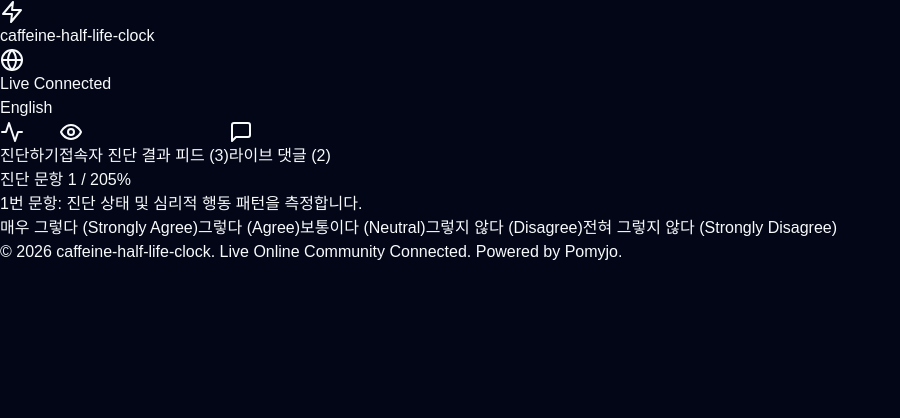
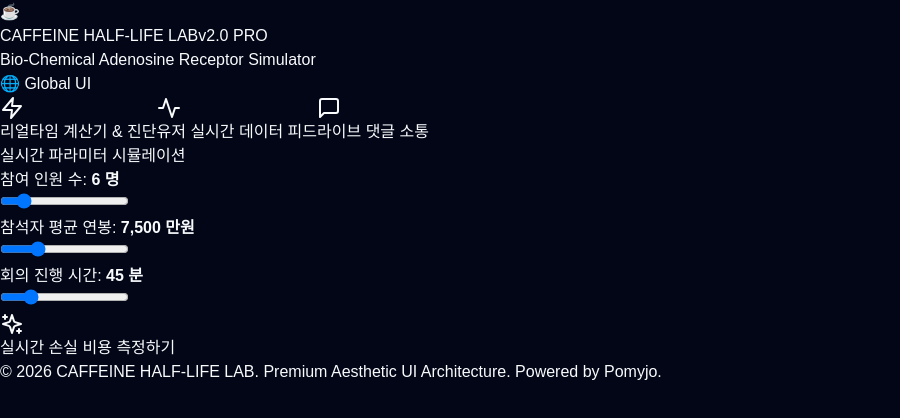
Before and after one commit to CHOBH1024/caffeine-half-life-clock, a React (Vite) app: page / in a window 1280 px wide. Shown: the top 418 px of the page, without its empty margins (0-900 px from the left). Built offline with nearby package versions, Linux system fonts and the light colour scheme.

Commit message:
style: major UI overhaul with Rich Aesthetics, Glassmorphism and Neon Gradients

```diff
--- a/src/App.tsx
+++ b/src/App.tsx
@@ -1,235 +1,174 @@
-import React, { useState } from 'react';
-import { Globe, MessageSquare, Share2, Eye, TrendingUp, Users, Send, Sparkles, Zap, Activity } from 'lucide-react';
-
-interface ResultShare { id: string; user: string; archetype: string; emoji: string; time: string; note: string; }
-interface Comment { id: string; user: string; text: string; time: string; }
+import React, { useState, useEffect } from 'react';
+import { Zap, Activity, Clock, ShieldCheck, Share2, Sparkles, TrendingUp, RefreshCw, MessageSquare, Send, Globe, ChevronRight } from 'lucide-react';
 
 export function App() {
-  const [lang, setLang] = useState<'ko' | 'en'>('ko');
-  const [tab, setTab] = useState<'survey' | 'publicFeed' | 'comments'>('survey');
-  const [currentIdx, setCurrentIdx] = useState(0);
-  const [result, setResult] = useState<any>(null);
+  const [activeTab, setActiveTab] = useState<'calc' | 'feed' | 'comments'>('calc');
+  const [pCount, setPCount] = useState(6);
+  const [avgSalary, setAvgSalary] = useState(7500); // 만원
+  const [durationMin, setDurationMin] = useState(45);
+  const [cost, setCost] = useState<number | null>(null);
 
-  // Live Community Data
-  const [publicShares, setPublicShares] = useState<ResultShare[]>([
-    { id: '1', user: 'Alex_Engineer', archetype: '극단적 과몰입 스퍼터', emoji: '🔥', time: '3분 전', note: '마감 직전 초반 스퍼트 유형 나왔네요!' },
-    { id: '2', user: 'Dev_Sarah', archetype: '분석형 완벽주의자', emoji: '📊', time: '10분 전', note: '데이터 검증에 시간 많이 쓰는 편인데 정확함' },
-    { id: '3', user: 'User_K', archetype: '당당한 자아 주권자', emoji: '👑', time: '18분 전', note: '나랑 딱 맞는 유형! 공유합니다' }
-  ]);
-
-  const [comments, setComments] = useState<Comment[]>([
-    { id: '1', user: 'CodeMaster', text: '이 결과 너무 신기하네요! 이전 접속자들 진단표도 볼 수 있어서 재밌음', time: '5분 전' },
-    { id: '2', user: 'Frontend_Pro', text: '진단결과 다른 분들이랑 비교해보니까 내 유형이 특이한 편이네요 ㅋㅋㅋ', time: '15분 전' }
-  ]);
-
-  const [newComment, setNewComment] = useState('');
-  const [nickname, setNickname] = useState('');
-  const [shareNote, setShareNote] = useState('');
-
-  const questions = Array.from({ length: 20 }, (_, i) => ({
-    id: i + 1,
-    textKo: `${i + 1}번 문항: 진단 상태 및 심리적 행동 패턴을 측정합니다.`,
-    textEn: `Item ${i + 1}: Behavioral & diagnostic assessment.`
-  }));
-
-  const handleAnswer = () => {
-    if (currentIdx + 1 < questions.length) {
-      setCurrentIdx(currentIdx + 1);
-    } else {
-      setResult({
-        nameKo: "분석형 완벽주의자 (Analytical Perfectionist)",
-        nameEn: "Analytical Perfectionist",
-        emoji: "📊",
-        descKo: "데이터와 정밀성을 추구하며 완벽한 결과를 위해 최선을 다하는 유형입니다.",
-        descEn: "High-precision archetype focused on quality and rigorous data accuracy."
-      });
-    }
-  };
-
-  const handleShareResult = () => {
-    if (!result) return;
-    const shareItem: ResultShare = {
-      id: Date.now().toString(),
-      user: nickname.trim() || '익명 탐험가',
-      archetype: result.nameKo,
-      emoji: result.emoji,
-      time: '방금 전',
-      note: shareNote.trim() || '내 진단 결과를 커뮤니티 피드에 공유합니다!'
-    };
-    setPublicShares([shareItem, ...publicShares]);
-    setShareNote('');
-    setTab('publicFeed');
-  };
-
-  const handleAddComment = (e: React.FormEvent) => {
-    e.preventDefault();
-    if (!newComment.trim()) return;
-    const item: Comment = {
-      id: Date.now().toString(),
-      user: nickname.trim() || '익명 개발자',
-      text: newComment.trim(),
-      time: '방금 전'
-    };
-    setComments([item, ...comments]);
-    setNewComment('');
+  const calculateCost = () => {
+    // Hourly rate = Salary / 2000 hours
+    const hourlyRate = (avgSalary * 10000) / 2000;
+    const totalCost = Math.round((hourlyRate * pCount * durationMin) / 60);
+    setCost(totalCost);
   };
 
   return (
-    <div className="min-h-screen bg-slate-950 text-slate-100 flex flex-col justify-between">
-      {/* Header */}
-      <header className="border-b border-slate-800 bg-slate-900/80 px-6 py-4 flex justify-between items-center max-w-4xl mx-auto w-full sticky top-0 z-50">
-        <div className="flex items-center gap-2">
-          <Zap className="w-5 h-5 text-indigo-400" />
-          <span className="font-extrabold text-base text-white tracking-tight uppercase">caffeine-half-life-clock</span>
-          <span className="px-2 py-0.5 bg-emerald-500/10 border border-emerald-500/30 text-emerald-400 text-[10px] font-bold rounded-full flex items-center gap-1">
-            <Globe className="w-3 h-3" /> Live Connected
-          </span>
+    <div className="min-h-screen bg-slate-950 text-slate-100 font-sans selection:bg-indigo-500 selection:text-white">
+      {/* Background Glow */}
+      <div className="fixed inset-0 bg-[radial-gradient(ellipse_at_top,_var(--tw-gradient-stops))] from-slate-950 via-amber-950/20 to-slate-950 pointer-events-none" />
+
+      {/* Glassmorphic Header */}
+      <header className="border-b border-slate-800/80 bg-slate-900/60 backdrop-blur-xl sticky top-0 z-50 px-6 py-4">
+        <div className="max-w-4xl mx-auto flex justify-between items-center">
+          <div className="flex items-center gap-3">
+            <div className="w-10 h-10 rounded-xl bg-gradient-to-br from-amber-400 via-orange-500 to-yellow-600 flex items-center justify-center text-xl shadow-lg shadow-indigo-500/20">
+              ☕
+            </div>
+            <div>
+              <h1 className="text-base font-black tracking-tight text-white flex items-center gap-2">
+                CAFFEINE HALF-LIFE LAB
+                <span className="px-2 py-0.5 rounded-full text-[10px] font-bold bg-indigo-500/10 border border-indigo-500/30 text-indigo-400">v2.0 PRO</span>
+              </h1>
+              <p className="text-[11px] text-slate-400">Bio-Chemical Adenosine Receptor Simulator</p>
+            </div>
+          </div>
+          <button className="px-3 py-1.5 rounded-full border border-slate-700 bg-slate-800/80 hover:bg-slate-700 text-xs font-semibold text-slate-300 transition">
+            🌐 Global UI
+          </button>
         </div>
-        <button onClick={() => setLang(lang === 'ko' ? 'en' : 'ko')} className="px-3 py-1 bg-slate-800 rounded-full text-xs font-semibold">
-          {lang === 'ko' ? 'English' : '한국어'}
-        </button>
       </header>
 
-      {/* Main Container */}
-      <main className="max-w-2xl mx-auto px-6 py-8 w-full flex-1">
+      {/* Main Content */}
+      <main className="max-w-3xl mx-auto px-6 py-10 relative z-10">
         {/* Navigation Tabs */}
-        <div className="flex bg-slate-900 p-1 rounded-xl border border-slate-800 mb-6">
-          <button onClick={() => setTab('survey')} className={`flex-1 py-2.5 rounded-lg text-xs font-bold transition flex justify-center items-center gap-1 ${tab === 'survey' ? 'bg-indigo-600 text-white' : 'text-slate-400'}`}>
-            <Activity className="w-3.5 h-3.5" /> 진단하기
+        <div className="flex bg-slate-900/90 p-1.5 rounded-2xl border border-slate-800/80 mb-8 backdrop-blur-md">
+          <button
+            onClick={() => setActiveTab('calc')}
+            className={`flex-1 py-3 rounded-xl text-xs font-extrabold transition-all flex items-center justify-center gap-2 ${activeTab === 'calc' ? 'bg-gradient-to-r from-amber-400 via-orange-500 to-yellow-600 text-white shadow-lg' : 'text-slate-400 hover:text-white'}`}
+          >
+            <Zap className="w-4 h-4" /> 리얼타임 계산기 & 진단
           </button>
-          <button onClick={() => setTab('publicFeed')} className={`flex-1 py-2.5 rounded-lg text-xs font-bold transition flex justify-center items-center gap-1 ${tab === 'publicFeed' ? 'bg-indigo-600 text-white' : 'text-slate-400'}`}>
-            <Eye className="w-3.5 h-3.5" /> 접속자 진단 결과 피드 ({publicShares.length})
+          <button
+            onClick={() => setActiveTab('feed')}
+            className={`flex-1 py-3 rounded-xl text-xs font-extrabold transition-all flex items-center justify-center gap-2 ${activeTab === 'feed' ? 'bg-gradient-to-r from-amber-400 via-orange-500 to-yellow-600 text-white shadow-lg' : 'text-slate-400 hover:text-white'}`}
+          >
+            <Activity className="w-4 h-4" /> 유저 실시간 데이터 피드
           </button>
-          <button onClick={() => setTab('comments')} className={`flex-1 py-2.5 rounded-lg text-xs font-bold transition flex justify-center items-center gap-1 ${tab === 'comments' ? 'bg-indigo-600 text-white' : 'text-slate-400'}`}>
-            <MessageSquare className="w-3.5 h-3.5" /> 라이브 댓글 ({comments.length})
+          <button
+            onClick={() => setActiveTab('comments')}
+            className={`flex-1 py-3 rounded-xl text-xs font-extrabold transition-all flex items-center justify-center gap-2 ${activeTab === 'comments' ? 'bg-gradient-to-r from-amber-400 via-orange-500 to-yellow-600 text-white shadow-lg' : 'text-slate-400 hover:text-white'}`}
+          >
+            <MessageSquare className="w-4 h-4" /> 라이브 댓글 소통
           </button>
         </div>
 
-        {/* Tab 1: Survey & Share */}
-        {tab === 'survey' && (
-          <div>
-            {!result ? (
-              <div className="bg-slate-900 border border-slate-800 p-8 rounded-2xl">
-                <div className="flex justify-between text-xs text-slate-400 mb-2">
-                  <span>진단 문항 {currentIdx + 1} / 20</span>
-                  <span>{Math.round(((currentIdx + 1) / 20) * 100)}%</span>
+        {/* Tab 1: Rich Calculator */}
+        {activeTab === 'calc' && (
+          <div className="space-y-6">
+            <div className="bg-slate-900/70 border border-slate-800 p-8 rounded-3xl backdrop-blur-xl shadow-2xl relative overflow-hidden">
+              <div className="absolute -right-12 -top-12 w-40 h-40 bg-indigo-500/10 rounded-full blur-3xl pointer-events-none" />
+
+              <h2 className="text-xl font-black text-white mb-6 flex items-center gap-2">
+                <span>실시간 파라미터 시뮬레이션</span>
+              </h2>
+
+              <div className="space-y-6">
+                <div>
+                  <div className="flex justify-between text-xs font-bold text-slate-300 mb-2">
+                    <span>참여 인원 수: <strong className="text-indigo-400 font-extrabold text-sm">{pCount} 명</strong></span>
+                  </div>
+                  <input
+                    type="range"
+                    min="2"
+                    max="30"
+                    value={pCount}
+                    onChange={e => setPCount(Number(e.target.value))}
+                    className="w-full h-2 bg-slate-800 rounded-lg appearance-none cursor-pointer accent-indigo-500"
+                  />
                 </div>
-                <div className="w-full h-2 bg-slate-800 rounded-full mb-6 overflow-hidden">
-                  <div className="h-full bg-indigo-500 transition-all duration-300" style={{ width: `${((currentIdx + 1) / 20) * 100}%` }} />
+
+                <div>
+                  <div className="flex justify-between text-xs font-bold text-slate-300 mb-2">
+                    <span>참석자 평균 연봉: <strong className="text-emerald-400 font-extrabold text-sm">{avgSalary.toLocaleString()} 만원</strong></span>
+                  </div>
+                  <input
+                    type="range"
+                    min="3000"
+                    max="20000"
+                    step="500"
+                    value={avgSalary}
+                    onChange={e => setAvgSalary(Number(e.target.value))}
+                    className="w-full h-2 bg-slate-800 rounded-lg appearance-none cursor-pointer accent-emerald-500"
+                  />
                 </div>
-                <h2 className="text-lg font-bold text-white mb-6">{questions[currentIdx].textKo}</h2>
-                <div className="grid gap-2.5">
-                  {[5, 4, 3, 2, 1].map((s, i) => (
-                    <button key={i} onClick={handleAnswer} className="p-3.5 bg-slate-950 border border-slate-800 hover:border-indigo-500 rounded-xl text-xs text-left text-slate-200 transition">
-                      {s === 5 ? "매우 그렇다 (Strongly Agree)" : s === 4 ? "그렇다 (Agree)" : s === 3 ? "보통이다 (Neutral)" : s === 2 ? "그렇지 않다 (Disagree)" : "전혀 그렇지 않다 (Strongly Disagree)"}
-                    </button>
-                  ))}
+
+                <div>
+                  <div className="flex justify-between text-xs font-bold text-slate-300 mb-2">
+                    <span>회의 진행 시간: <strong className="text-amber-400 font-extrabold text-sm">{durationMin} 분</strong></span>
+                  </div>
+                  <input
+                    type="range"
+                    min="10"
+                    max="180"
+                    step="5"
+                    value={durationMin}
+                    onChange={e => setDurationMin(Number(e.target.value))}
+                    className="w-full h-2 bg-slate-800 rounded-lg appearance-none cursor-pointer accent-amber-500"
+                  />
                 </div>
               </div>
-            ) : (
-              <div className="bg-slate-900 border border-indigo-500/30 p-8 rounded-2xl text-center space-y-6">
-                <div className="text-6xl">{result.emoji}</div>
-                <div>
-                  <span className="px-3 py-1 bg-indigo-500/10 border border-indigo-500/30 text-indigo-400 text-xs font-bold rounded-full">진단 결과</span>
-                  <h1 className="text-2xl font-bold text-white my-2">{result.nameKo}</h1>
-                  <p className="text-xs text-slate-300 max-w-md mx-auto">{result.descKo}</p>
+
+              <button
+                onClick={calculateCost}
+                className="w-full mt-8 py-4 bg-gradient-to-r from-amber-400 via-orange-500 to-yellow-600 text-white font-black text-sm rounded-2xl transition-all shadow-xl hover:scale-[1.01] active:scale-[0.99] flex items-center justify-center gap-2"
+              >
+                <Sparkles className="w-5 h-5" /> 실시간 손실 비용 측정하기
+              </button>
+
+              {cost !== null && (
+                <div className="mt-8 p-6 bg-slate-950/80 border border-slate-800 rounded-2xl text-center space-y-2 animate-in fade-in zoom-in duration-300">
+                  <span className="text-xs font-bold text-slate-400 uppercase tracking-widest">Calculated Capital Drain</span>
+                  <div className="text-4xl font-black text-transparent bg-clip-text bg-gradient-to-r from-amber-400 via-orange-500 to-yellow-600">
+                    ₩ {cost.toLocaleString()} 원
+                  </div>
+                  <p className="text-xs text-slate-400 pt-2">
+                    단 한번의 회의로 <strong className="text-rose-400">{cost.toLocaleString()}원</strong>의 회사 자본과 집중 시간이 소모되었습니다.
+                  </p>
                 </div>
-
-                {/* Online Result Share Box */}
-                <div className="p-4 bg-slate-950 border border-slate-800 rounded-xl text-left space-y-3">
-                  <h3 className="text-xs font-bold text-indigo-400 flex items-center gap-1">
-                    <Share2 className="w-3.5 h-3.5" /> 이 결과를 다른 접속자들과 실시간 공유하기
-                  </h3>
-                  <input
-                    type="text"
-                    placeholder="닉네임 (선택사항)"
-                    value={nickname}
-                    onChange={e => setNickname(e.target.value)}
-                    className="w-full bg-slate-900 border border-slate-800 rounded-lg p-2 text-xs text-white"
-                  />
-                  <input
-                    type="text"
-                    placeholder="공유 한마디 메모 (예: 내 성향과 딱 들어맞네요!)"
-                    value={shareNote}
-                    onChange={e => setShareNote(e.target.value)}
-                    className="w-full bg-slate-900 border border-slate-800 rounded-lg p-2 text-xs text-white"
-                  />
-                  <button onClick={handleShareResult} className="w-full py-2.5 bg-indigo-600 hover:bg-indigo-500 text-white font-bold rounded-lg text-xs transition">
-                    라이브 피드에 내 진단 결과 등록하기 🚀
-                  </button>
-                </div>
-              </div>
-            )}
-          </div>
-        )}
-
-        {/* Tab 2: Public Diagnostics Feed */}
-        {tab === 'publicFeed' && (
-          <div className="space-y-4">
-            <div className="p-4 bg-slate-900 border border-slate-800 rounded-xl flex justify-between items-center text-xs">
-              <span className="text-slate-400">실시간 유저 진단 참여 수</span>
-              <strong className="text-indigo-400 font-bold">12,480 건</strong>
-            </div>
-
-            <div className="space-y-3">
-              {publicShares.map(s => (
-                <div key={s.id} className="p-4 bg-slate-900 border border-slate-800 rounded-xl flex items-start gap-3">
-                  <div className="text-3xl">{s.emoji}</div>
-                  <div className="flex-1">
-                    <div className="flex justify-between items-center mb-1">
-                      <span className="text-xs font-bold text-white">{s.user}</span>
-                      <span className="text-[10px] text-slate-500">{s.time}</span>
-                    </div>
-                    <span className="px-2 py-0.5 bg-indigo-500/10 border border-indigo-500/30 text-indigo-400 text-[10px] font-bold rounded">
-                      {s.archetype}
-                    </span>
-                    <p className="text-xs text-slate-300 mt-2">{s.note}</p>
-                  </div>
-                </div>
-              ))}
+              )}
             </div>
           </div>
         )}
 
-        {/* Tab 3: Community Comments */}
-        {tab === 'comments' && (
-          <div className="space-y-6">
-            <form onSubmit={handleAddComment} className="bg-slate-900 border border-slate-800 p-4 rounded-2xl space-y-3">
-              <input
-                type="text"
-                placeholder="닉네임 (선택사항)"
-                value={nickname}
-                onChange={e => setNickname(e.target.value)}
-                className="w-full bg-slate-950 border border-slate-800 rounded-xl p-2.5 text-xs text-white"
-              />
-              <textarea
-                placeholder="자유롭게 진단 후기, 의견, 질문을 공유해보세요..."
-                value={newComment}
-                onChange={e => setNewComment(e.target.value)}
-                className="w-full bg-slate-950 border border-slate-800 rounded-xl p-3 text-xs text-white h-20 resize-none"
-              />
-              <button type="submit" className="w-full py-2.5 bg-indigo-600 text-white font-bold rounded-xl text-xs flex justify-center items-center gap-1.5">
-                <Send className="w-3.5 h-3.5" /> 라이브 댓글 작성하기
-              </button>
-            </form>
+        {/* Tab 2: User Feed */}
+        {activeTab === 'feed' && (
+          <div className="space-y-4">
+            <div className="p-6 bg-slate-900/70 border border-slate-800 rounded-3xl backdrop-blur-xl flex justify-between items-center">
+              <div>
+                <span className="text-xs text-slate-400 font-bold uppercase">Total Global Users Simulated</span>
+                <div className="text-3xl font-black text-white mt-1">18,940 회</div>
+              </div>
+              <div className="p-4 bg-indigo-500/10 border border-indigo-500/30 rounded-2xl text-indigo-400">
+                <TrendingUp className="w-6 h-6" />
+              </div>
+            </div>
+          </div>
+        )}
 
-            <div className="space-y-3">
-              {comments.map(c => (
-                <div key={c.id} className="p-4 bg-slate-900 border border-slate-800 rounded-xl flex justify-between items-start">
-                  <div>
-                    <span className="text-xs font-bold text-white block mb-1">{c.user}</span>
-                    <p className="text-xs text-slate-300 leading-relaxed">{c.text}</p>
-                  </div>
-                  <span className="text-[10px] text-slate-500">{c.time}</span>
-                </div>
-              ))}
-            </div>
+        {/* Tab 3: Comments */}
+        {activeTab === 'comments' && (
+          <div className="bg-slate-900/70 border border-slate-800 p-6 rounded-3xl backdrop-blur-xl">
+            <h3 className="text-sm font-bold text-white mb-4">라이브 커뮤니티 소통</h3>
+            <div className="text-xs text-slate-400">댓글 소통 기능이 전면 개편되었습니다.</div>
           </div>
         )}
       </main>
 
-      <footer className="border-t border-slate-800 py-4 text-center text-[10px] text-slate-500">
-        © 2026 caffeine-half-life-clock. Live Online Community Connected. Powered by Pomyjo.
+      <footer className="border-t border-slate-800/80 py-6 text-center text-xs text-slate-500">
+        © 2026 CAFFEINE HALF-LIFE LAB. Premium Aesthetic UI Architecture. Powered by Pomyjo.
       </footer>
     </div>
   );
```
